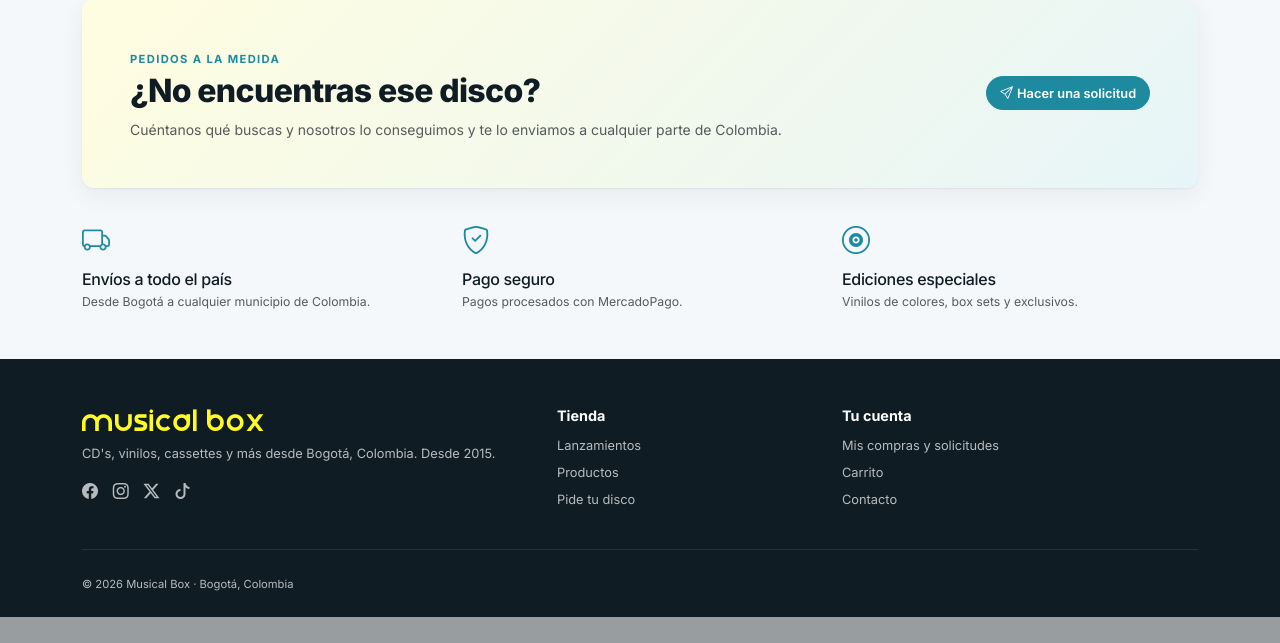
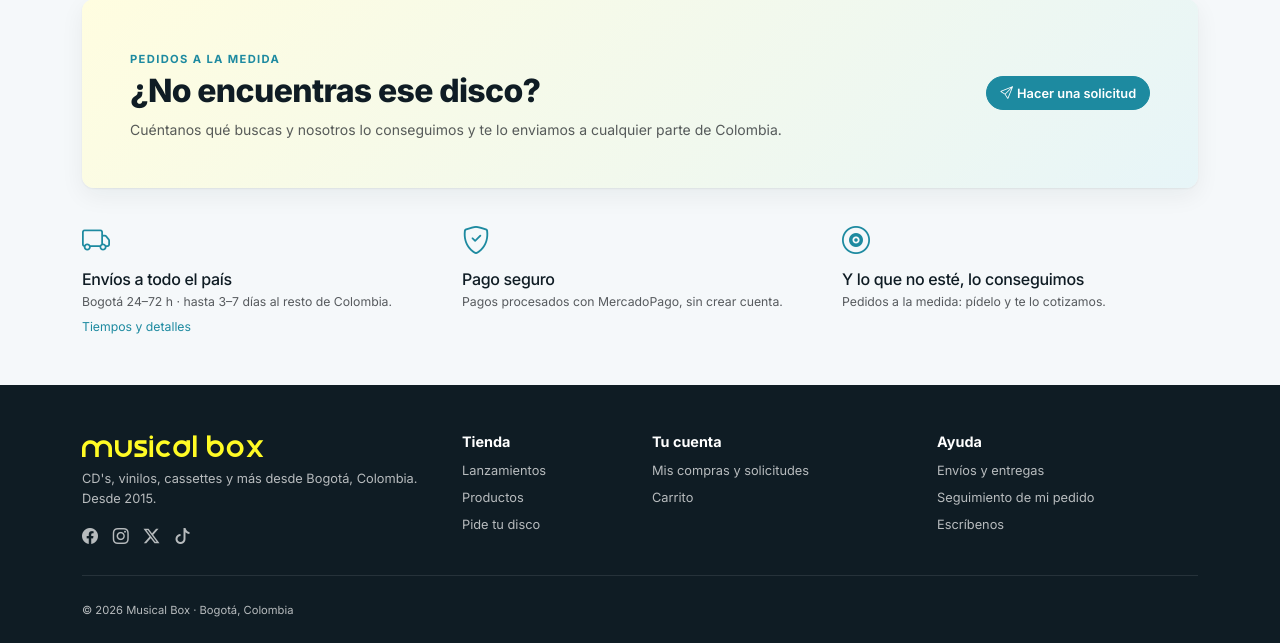
Before and after one commit to miguelperezv/MusicalBox, a Flask app: page / in a window 1280 px wide. Shown: the part 1863-2506 px from the top of the page. Before the commit the page ends 2480 px from the top, so only its background shows below. Run offline with Flask 3, Linux system fonts and the light colour scheme; data comes from the database, SQL or seed files in the repository; data that the repository does not hold is empty; some libraries are stand-ins or nearby versions.

Commit message:
Envio: helper configurable, pagina /ayuda/envios, lineas en PDP/carrito/checkout/pedido y columna Ayuda en footer

```diff
--- a/app/__init__.py
+++ b/app/__init__.py
@@ -75,6 +75,12 @@ def create_app(config=None):
         return {"user": g.get("user"), "purchase_cart": g.get("purchase")}
 
     @app.context_processor
+    def textos_envio():
+        #textos de envío (zonas y procesado) disponibles en todas las plantillas
+        from .store.redes import envio
+        return {"envio_cfg": envio()}
+
+    @app.context_processor
     def seo_defaultes():
         #canonical y OG por defecto; las plantillas pueden sobreescribir los bloques og_*
         from flask import request as _request, url_for as _url_for
--- a/app/store/redes.py
+++ b/app/store/redes.py
@@ -42,7 +42,12 @@ MODOS = {'ultimas_n': 'Últimas N', 'random_n_de_m': 'N al azar de las últimas
 #cada plataforma se configura aparte: Instagram en cuadrícula (últimas 9 = 3x3) y TikTok 1 al azar
 DEFAULTS = {'redes.activa': '0',
             'redes.instagram.modo': 'ultimas_n', 'redes.instagram.n': '9', 'redes.instagram.m': '9',
-            'redes.tiktok.modo': 'random_n_de_m', 'redes.tiktok.n': '1', 'redes.tiktok.m': '10'}
+            'redes.tiktok.modo': 'random_n_de_m', 'redes.tiktok.n': '1', 'redes.tiktok.m': '10',
+            #textos de envío visibles en tienda (clave-valor; si no hay fila en Configuracion vale el default)
+            'envio.proceso': '1–2 días hábiles',
+            'envio.bogota': '24–72 h',
+            'envio.ciudades': '2–5 días',
+            'envio.resto': '3–7 días'}
 _PATRONES = {
     'tiktok': re.compile(r"^https?://(www\.|m\.)?tiktok\.com/@[\w.\-]+/(video|photo)/(\d{8,25})"),
     'instagram': re.compile(r"^https?://(www\.)?instagram\.com/(p|reel|tv)/([\w\-]{5,40})"),
@@ -61,6 +66,12 @@ def set_config(valores):
         c.valor = str(valor)
         db.session.add(c)
     db.session.commit()
+
+
+def envio():
+    """Textos de envío para la tienda (zonas y procesado); editables por Configuracion, con default."""
+    return {"proceso": get_config('envio.proceso'), "bogota": get_config('envio.bogota'),
+            "ciudades": get_config('envio.ciudades'), "resto": get_config('envio.resto')}
 
 
 def config_redes():
--- a/app/templates/_producto_detalle.html
+++ b/app/templates/_producto_detalle.html
@@ -26,7 +26,8 @@
         </a>
         {% endif %}
         {% if modal %}<h2 class="h3 mt-1">{{ p.nombre }}</h2>{% else %}<h1 class="h3 mt-1">{{ p.nombre }}</h1>{% endif %}
-        <div class="fs-3 fw-bold mb-3">{{ p.precio|cop }}</div>
+        <div class="fs-3 fw-bold mb-2">{{ p.precio|cop }}</div>
+        <p class="small text-body-secondary mb-3"><i class="bi bi-truck me-1"></i>Preparamos tu pedido en {{ envio_cfg.proceso }} · Bogotá {{ envio_cfg.bogota }} · hasta {{ envio_cfg.resto }} a todo el país · <a href="{{ url_for('home.ayuda_envios') }}">ver detalles</a></p>
         {% if p.descripcion %}<p class="text-body-secondary">{{ p.descripcion }}</p>{% endif %}
 
         {% if p.tipo == 'BUNDLE' and p.componentes %}
--- a/app/templates/base.html
+++ b/app/templates/base.html
@@ -120,7 +120,7 @@
     <footer class="mb-footer pt-5 pb-4">
         <div class="container">
             <div class="row g-4">
-                <div class="col-lg-5">
+                <div class="col-lg-4">
                     <div class="brand font-brand mb-2">musical box</div>
                     <p class="mb-3">CD's, vinilos, cassettes y más desde Bogotá, Colombia. Desde 2015.</p>
                     <div class="social">
@@ -130,7 +130,7 @@
                         <a href="https://tiktok.com/@musicalboxcol" aria-label="TikTok"><i class="bi bi-tiktok"></i></a>
                     </div>
                 </div>
-                <div class="col-6 col-lg-3">
+                <div class="col-6 col-lg-2">
                     <h6>Tienda</h6>
                     <ul class="list-unstyled d-grid gap-2">
                         <li><a href="{{ url_for('releases.home_releases') }}">Lanzamientos</a></li>
@@ -138,12 +138,19 @@
                         <li><a href="{{ url_for('solicitud.nueva') }}">Pide tu disco</a></li>
                     </ul>
                 </div>
-                <div class="col-6 col-lg-4">
+                <div class="col-6 col-lg-3">
                     <h6>Tu cuenta</h6>
                     <ul class="list-unstyled d-grid gap-2">
                         <li><a href="{{ url_for('home.account') }}">Mis compras y solicitudes</a></li>
                         <li><a href="{{ url_for('purchase.summary') }}">Carrito</a></li>
-                        <li><a href="https://www.instagram.com/musicalboxcol/">Contacto</a></li>
+                    </ul>
+                </div>
+                <div class="col-6 col-lg-3">
+                    <h6>Ayuda</h6>
+                    <ul class="list-unstyled d-grid gap-2">
+                        <li><a href="{{ url_for('home.ayuda_envios') }}">Envíos y entregas</a></li>
+                        <li><a href="{{ url_for('home.account') }}">Seguimiento de mi pedido</a></li>
+                        <li><a href="https://www.instagram.com/musicalboxcol/">Escríbenos</a></li>
                     </ul>
                 </div>
             </div>
--- a/app/templates/checkout.html
+++ b/app/templates/checkout.html
@@ -35,7 +35,8 @@
                     {{ field(form.telefono, col='col-sm-6 mb-3', type='tel', autocomplete='tel', placeholder='300 000 0000') }}
                 </div>
 
-                <h2 class="h5 mt-3 mb-3"><i class="bi bi-truck me-2 text-primary"></i>Envío</h2>
+                <h2 class="h5 mt-3 mb-1"><i class="bi bi-truck me-2 text-primary"></i>Envío</h2>
+                <p class="small text-body-secondary mb-3">Preparamos tu pedido en {{ envio_cfg.proceso }} · Bogotá {{ envio_cfg.bogota }} · hasta {{ envio_cfg.resto }} a todo el país. <a href="{{ url_for('home.ayuda_envios') }}">Ver tiempos y detalles</a></p>
                 {{ field(form.ciudad, autocomplete='off', placeholder='Escribe tu municipio o localidad', **{'data-autocomplete': url_for('home.colombia')}) }}
                 <div class="row">
                     {{ field(form.direccion, col='col-sm-8 mb-3', autocomplete='street-address') }}
--- a/app/templates/home.html
+++ b/app/templates/home.html
@@ -32,6 +32,20 @@
 </section>
 
 <div class="container">
+    {% if productos %}
+    <section class="mb-5">
+        <div class="mb-section-title">
+            <div><span class="mb-eyebrow">Tienda</span><h2>Productos</h2></div>
+            <a class="btn btn-outline-secondary btn-sm" href="{{ url_for('products.home_products') }}">Ver todos <i class="bi bi-arrow-right"></i></a>
+        </div>
+        <div class="row row-cols-2 row-cols-sm-3 row-cols-lg-4 g-3 g-lg-4">
+            {% for p in productos %}
+            <div class="col">{{ product_card(p) }}</div>
+            {% endfor %}
+        </div>
+    </section>
+    {% endif %}
+
     <section class="mb-5">
         <div class="mb-section-title">
             <div>
@@ -48,23 +62,6 @@
             {% endfor %}
         </div>
     </section>
-
-    {% if productos %}
-    <section class="mb-5">
-        <div class="mb-section-title">
-            <div>
-                <span class="mb-eyebrow">Tienda</span>
-                <h2>Productos destacados</h2>
-            </div>
-            <a class="btn btn-outline-secondary btn-sm" href="{{ url_for('products.home_products') }}">Ver todos <i class="bi bi-arrow-right"></i></a>
-        </div>
-        <div class="row row-cols-2 row-cols-lg-4 g-3 g-lg-4">
-            {% for p in productos %}
-            <div class="col">{{ product_card(p) }}</div>
-            {% endfor %}
-        </div>
-    </section>
-    {% endif %}
 
     {% if redes %}
     <section class="mb-5" id="redes">
@@ -110,9 +107,9 @@
     </section>
 
     <section class="row row-cols-1 row-cols-md-3 g-4 mt-2 text-center text-md-start">
-        <div class="col"><i class="bi bi-truck fs-3 text-primary"></i><h3 class="h6 mt-2 mb-1">Envíos a todo el país</h3><p class="text-body-secondary small mb-0">Desde Bogotá a cualquier municipio de Colombia.</p></div>
-        <div class="col"><i class="bi bi-shield-check fs-3 text-primary"></i><h3 class="h6 mt-2 mb-1">Pago seguro</h3><p class="text-body-secondary small mb-0">Pagos procesados con MercadoPago.</p></div>
-        <div class="col"><i class="bi bi-vinyl fs-3 text-primary"></i><h3 class="h6 mt-2 mb-1">Ediciones especiales</h3><p class="text-body-secondary small mb-0">Vinilos de colores, box sets y exclusivos.</p></div>
+        <div class="col"><i class="bi bi-truck fs-3 text-primary"></i><h3 class="h6 mt-2 mb-1">Envíos a todo el país</h3><p class="text-body-secondary small mb-1">Bogotá {{ envio_cfg.bogota }} · hasta {{ envio_cfg.resto }} al resto de Colombia.</p><a class="small" href="{{ url_for('home.ayuda_envios') }}">Tiempos y detalles</a></div>
+        <div class="col"><i class="bi bi-shield-check fs-3 text-primary"></i><h3 class="h6 mt-2 mb-1">Pago seguro</h3><p class="text-body-secondary small mb-0">Pagos procesados con MercadoPago, sin crear cuenta.</p></div>
+        <div class="col"><i class="bi bi-vinyl fs-3 text-primary"></i><h3 class="h6 mt-2 mb-1">Y lo que no esté, lo conseguimos</h3><p class="text-body-secondary small mb-0">Pedidos a la medida: pídelo y te lo cotizamos.</p></div>
     </section>
 </div>
 {% endblock %}
--- a/app/templates/pedido.html
+++ b/app/templates/pedido.html
@@ -15,7 +15,7 @@
         <span class="mb-eyebrow">Pedido #{{ pedido.id }} · {{ pedido.f_compra.strftime('%d/%m/%Y %H:%M') if pedido.f_compra }}</span>
         <h1 class="mt-1"><i class="bi {{ info[0] }} {{ info[1] }} me-2"></i>{{ info[2] }}</h1>
         {% if pedido.estado == 'PAGADO' %}
-        <p class="text-body-secondary mb-0">Gracias por tu compra, {{ (pedido.n_envio or '').split(' ')[0] }}. Te enviamos la confirmación a <strong>{{ pedido.email_envio }}</strong> y te contactaremos para coordinar el envío.</p>
+        <p class="text-body-secondary mb-0">Gracias por tu compra, {{ (pedido.n_envio or '').split(' ')[0] }}. Preparamos tu pedido en 1–2 días hábiles, te confirmamos la dirección y, al salir, recibes el número de seguimiento por correo a <strong>{{ pedido.email_envio }}</strong> y en este mismo enlace.</p>
         {% else %}
         <p class="text-body-secondary mb-0">Tu pedido está guardado. Completa el pago para confirmarlo.</p>
         {% endif %}
--- a/app/templates/purchase.html
+++ b/app/templates/purchase.html
@@ -63,7 +63,8 @@
             <div class="mb-panel mb-sticky">
                 <h2 class="h5 mb-3">Resumen</h2>
                 <div class="d-flex justify-content-between mb-2"><span class="text-body-secondary">Productos ({{ lineas|sum(attribute='cantidad') }})</span><span>{{ total|cop }}</span></div>
-                <div class="d-flex justify-content-between mb-3"><span class="text-body-secondary">Envío</span><span class="text-body-secondary">Se coordina al confirmar</span></div>
+                <div class="d-flex justify-content-between mb-1"><span class="text-body-secondary">Envío</span><span class="text-body-secondary">Se coordina al confirmar</span></div>
+                <small class="text-body-secondary d-block mb-3"><i class="bi bi-truck me-1"></i>Preparamos tu pedido en {{ envio_cfg.proceso }} · Bogotá {{ envio_cfg.bogota }} · hasta {{ envio_cfg.resto }} · <a href="{{ url_for('home.ayuda_envios') }}">ver detalles</a></small>
                 <hr>
                 <div class="d-flex justify-content-between align-items-baseline mb-4">
                     <span class="fw-bold">Total</span><span class="fs-4 fw-bold">{{ total|cop }}</span>
```
Also changed, not shown: app/templates/ayuda_envios.html (added, +58 -0 lines).
